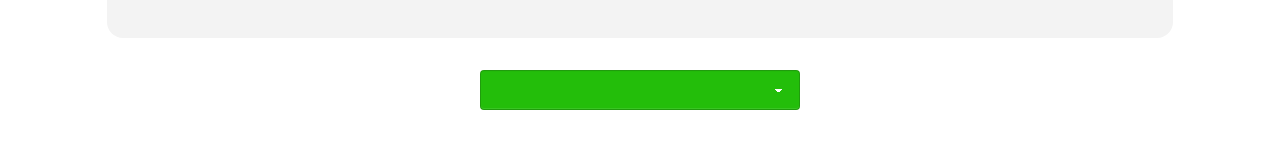
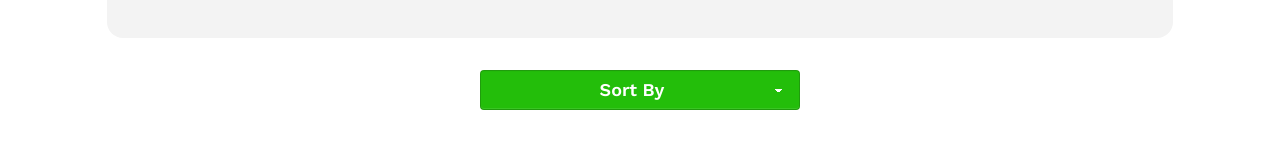
Before and after one commit to jnakht/book-vibe, a React (Vite) app: page /listedBooks in a window 1280 px wide. Shown: the part 192-352 px from the top of the page. Built offline with nearby package versions, Linux system fonts and the light colour scheme; a web font is replaced by a local one.

Commit message:
only read books has the sort by, wishlist doesen't have this, plus they both have sort by issue

```diff
--- a/src/assets/Components/ListedBooks/ListedBooks.jsx
+++ b/src/assets/Components/ListedBooks/ListedBooks.jsx
@@ -9,18 +9,22 @@ const ListedBooks = () => {
     useEffect(() => {
         localStorage.setItem('sortBy', JSON.stringify(sortBy));
     }, [sortBy])
+
+    const handleSortBy = (e) => {
+        setSortBy(e.target.value);
+    }
     return (
         <div className="w-10/12 mx-auto">
             <ListedBooksTitle></ListedBooksTitle>
             {/* select menu start */}
             <div className=" mt-8 mb-[56px]   flex  justify-center items-center border-none focus:outline-none focus:border-none text-center">
-            <select defaultValue="Sort By" className="select  outline-none   bg-[#23BE0A] text-white work-sans text-lg font-semibold focus:outline-none focus:border-none text-center">
-               <div className="">
-               <option className="bg-gray-200 text-[#131313CC] work-sans text-base font-normal"><button>Sort By<FaAngleDown /></button></option>
-                <option className="bg-gray-200 text-[#131313CC] work-sans text-base font-normal"><button className="bg-gray-200 text-[#131313CC] work-sans text-base font-normal" onClick={() => setSortBy('rating')}>Rating</button></option>
-                <option className="bg-gray-200 text-[#131313CC] work-sans text-base font-normal"><button onClick={() => setSortBy('noOfPages')}>Number Of Pages</button></option>
-                <option className="bg-gray-200 text-[#131313CC] work-sans text-base font-normal"><button onClick={() => setSortBy('publisherYear')}>Publisher Year</button></option>
-               </div>
+            <select onChange={handleSortBy} defaultValue="Sort By" className="select  outline-none   bg-[#23BE0A] text-white work-sans text-lg font-semibold focus:outline-none focus:border-none text-center">
+
+               <option value='default'  className="bg-gray-200 text-[#131313CC] work-sans text-base font-normal">Sort By</option>
+                <option value='rating'   className="bg-gray-200 text-[#131313CC] work-sans text-base font-normal">Rating</option>
+                <option value='noOfPages' className="bg-gray-200 text-[#131313CC] work-sans text-base font-normal">Number Of Pages</option>
+                <option value='publisherYear' className="bg-gray-200 text-[#131313CC] work-sans text-base font-normal">Publisher Year</option>
+
             </select>
             </div>
             {/* select menu end */}
--- a/src/assets/Components/ReadBooks/ReadBooks.jsx
+++ b/src/assets/Components/ReadBooks/ReadBooks.jsx
@@ -5,10 +5,33 @@ import ReadBooksCard from "../ReadBooksCard/ReadBooksCard";
 
 const ReadBooks = () => {
     const [readBooks, setReadBooks] = useState([]);
+    // const sortBy = getFromLocalStorage('sortBy');
+    const [cnt, setCnt] = useState(0);
+    const [sortBy, setSortBy] = useState(getFromLocalStorage('sortBy') || 'default');
     useEffect(() => {
-        const list = getFromLocalStorage('read');
-        setReadBooks(list);
-    } ,[])
+        const sortByTxt = getFromLocalStorage('sortBy') || 'default';
+        setSortBy(sortByTxt);
+    } ,[sortBy])
+    useEffect(() => {
+        // const list = getFromLocalStorage('read');
+        const list = JSON.parse(localStorage.getItem('read')) || [];
+        console.log('this is the list: ', list)
+        const newList = [...list];
+        if (sortBy === 'default') {
+            setReadBooks(newList);
+        }
+        else if (sortBy === 'rating') {
+            newList.sort((a, b) => b.rating - a.rating);
+        }
+        else if (sortBy === 'noOfPages') {
+            newList.sort((a, b) => b.totalPages - a.totalPages);
+        }
+        else if (sortBy === 'publisherYear') {
+            newList.sort((a, b) => b.yearOfPublishing - a.yearOfPublishing);
+        }
+        setReadBooks(newList);
+        console.log('this is the sorted List: ', newList)
+    } ,[sortBy])
     return (
         <div className="flex flex-col gap-6 mt-8 mb-[100px]">
             {
```
